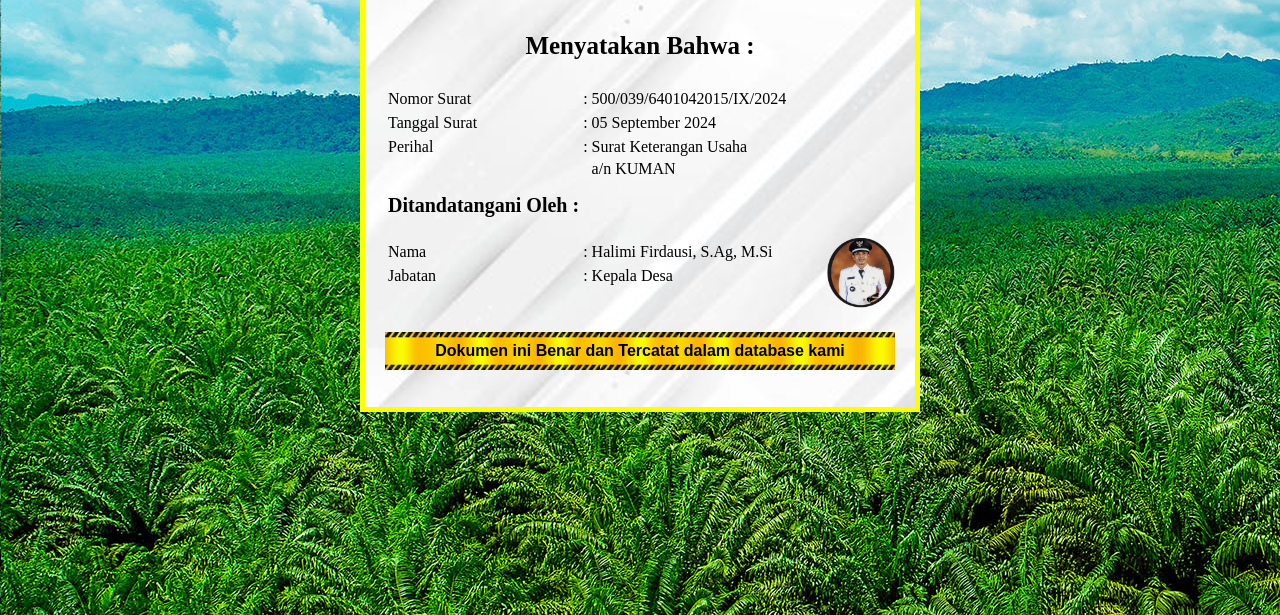
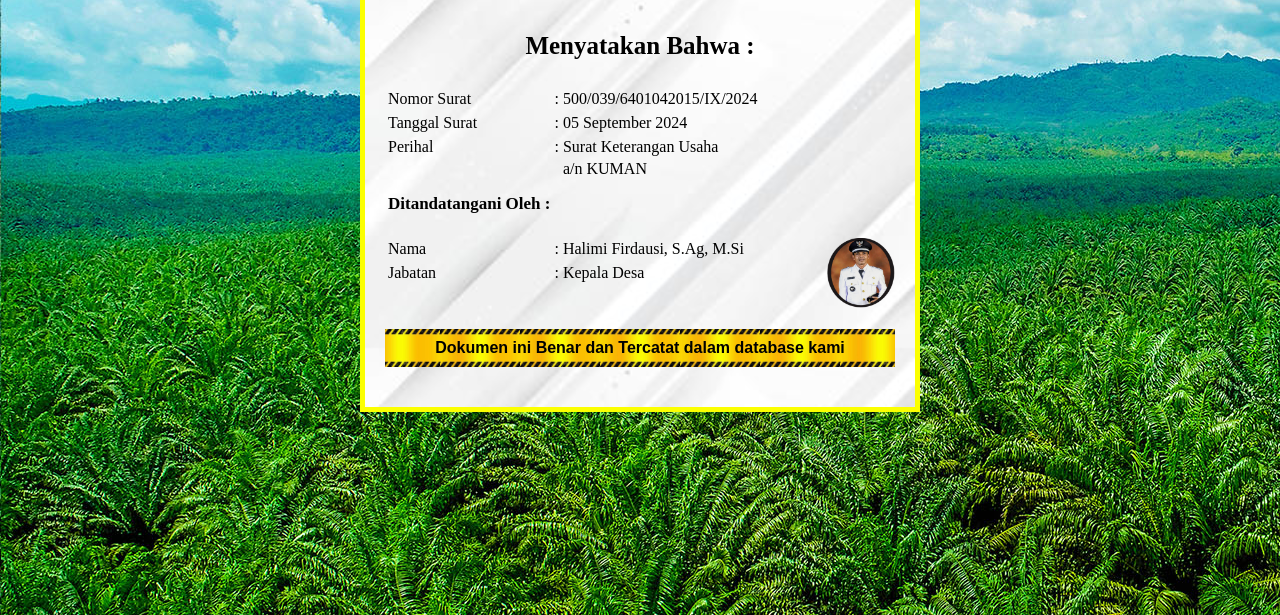
Before and after one commit to khayrullee/khayrullee.github.io, a plain HTML site: page index.html in a window 1280 px wide. Shown: the part 185-800 px from the top of the page. Drawn offline with Linux system fonts and the light colour scheme.

Commit message:
merubah font size .bawah css

```diff
--- a/style.css
+++ b/style.css
@@ -18,7 +18,7 @@ body {font-family: 'Times New Roman';
 h2 {text-align: center;
     color: white;}
 
-.bawah {font-size: 20px;
+.bawah {font-size: 17px;
         text-align: left;
         font-weight: 700;}
 
```
